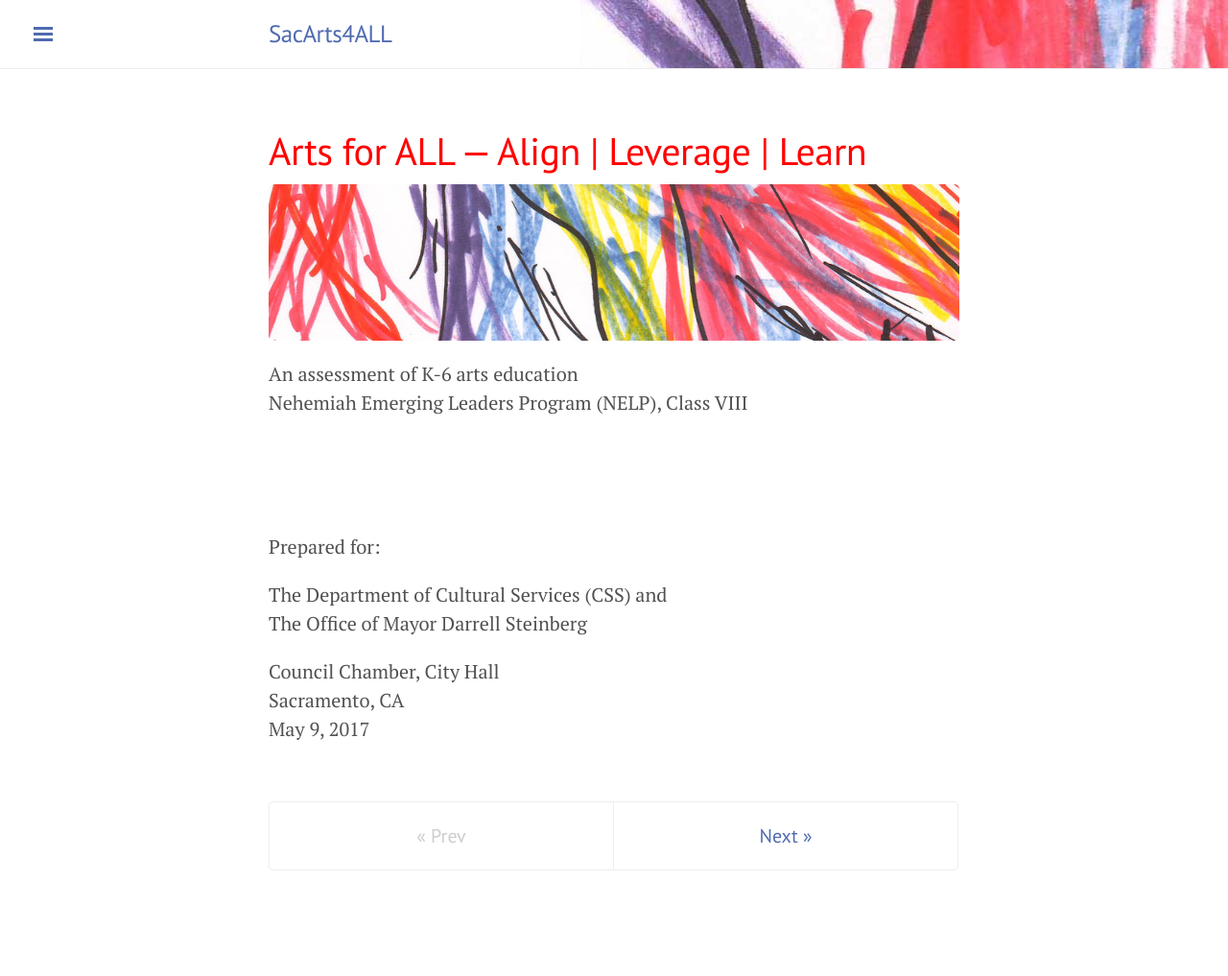
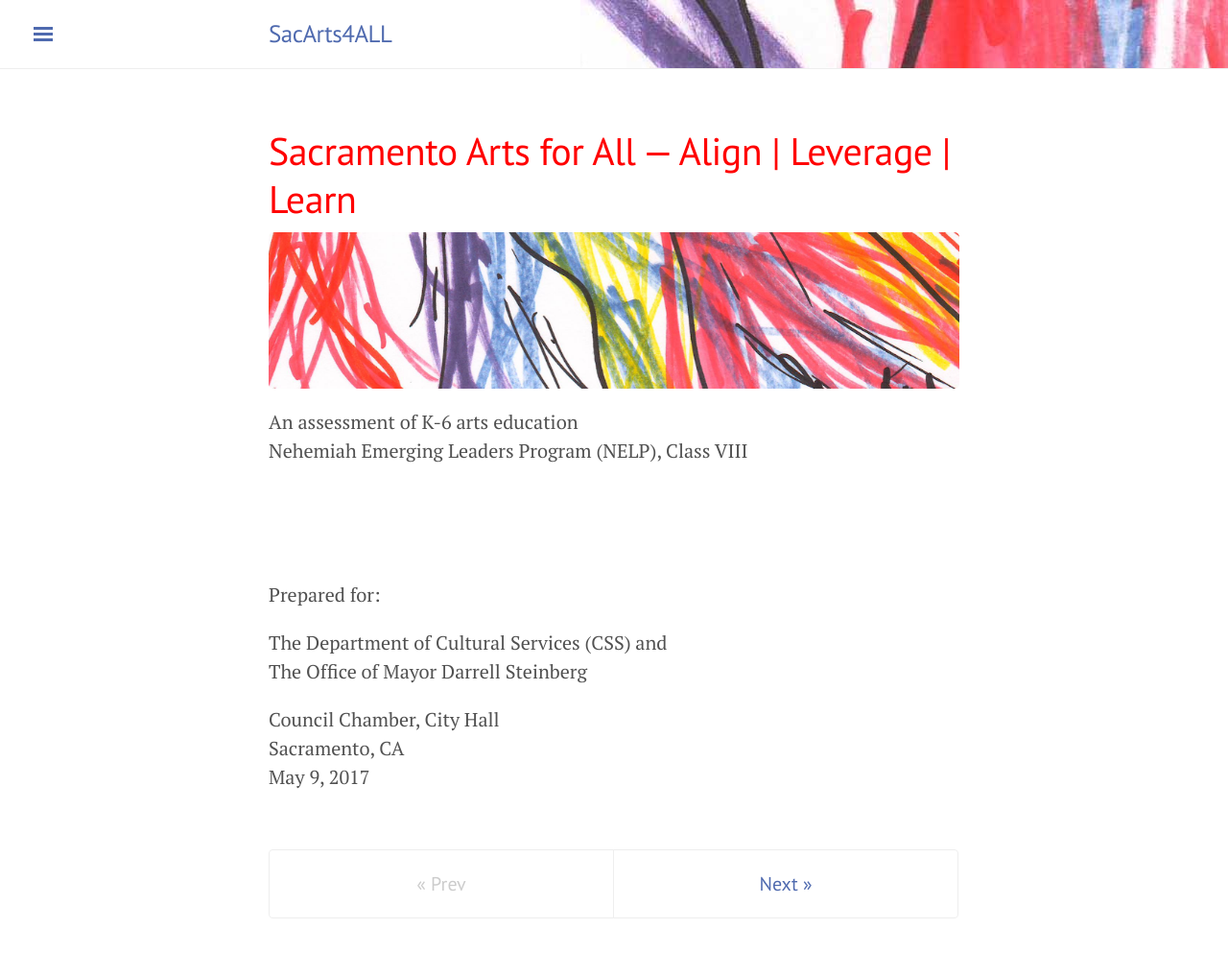
Before and after one commit to code4sac/sacarts4ALL, a Jekyll site: the page built from index.md, in a window 1280 px wide. Shown: the whole page at 96% size. Built offline with Jekyll 4.4.1, drawn with Linux system fonts in a browser that asks for light colours; before the commit the page ends 967 px from its top, so only the background shows below that.

Commit message:
title change

```diff
--- a/index.md
+++ b/index.md
@@ -3,7 +3,7 @@ layout: default
 title: SacArts4ALL
 ---
 
-<h1 style="color:red;">Arts for ALL &mdash; Align | Leverage | Learn</h1>
+<h1 style="color:red;">Sacramento Arts for All &mdash; Align | Leverage | Learn</h1>
 ![Art]({{ site.baseurl }}/assets/images/NELP_photo6.png "art")
 An assessment of K-6 arts education<br/>Nehemiah Emerging Leaders Program (NELP), Class VIII
 <br/><br/><br/><br/><br/>
```
